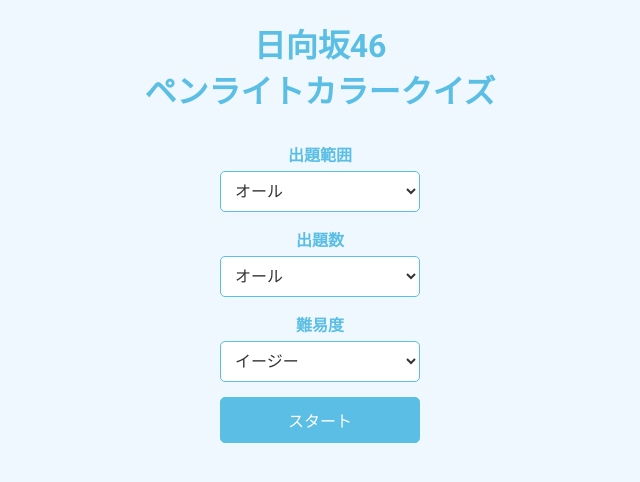
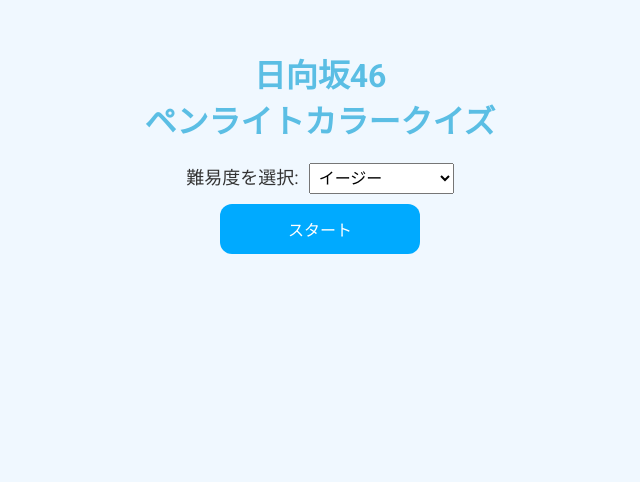
Before and after one commit to curogihu/hinatazaka_pen_light_color_quiz, a React (Create React App) app: page /top in a window 1280 px wide. Shown: the top 482 px of the page, without its empty margins (320-960 px from the left). Built offline with nearby package versions, Linux system fonts and the light colour scheme.

Commit message:
addtional commit

```diff
--- a/src/App.css
+++ b/src/App.css
@@ -1,5 +1,3 @@
-/* App.css */
-
 /* 全体のスタイル */
 body {
   font-family: 'Roboto', sans-serif;
@@ -114,7 +112,7 @@ h1 {
   margin: 20px 0;
 }
 
-.quiz-container .quiz-options {  /* 変更箇所 */
+.quiz-container .quiz-options {
   display: grid;
   grid-template-columns: repeat(2, 1fr); /* 2列 */
   gap: 10px;
@@ -173,3 +171,47 @@ h1 {
 .custom-button:hover {
   background-color: #008ecc;
 }
+
+.top-page {
+  text-align: center;
+  margin-top: 50px;
+}
+
+label {
+  font-size: 18px;
+  margin-right: 10px;
+}
+
+select {
+  font-size: 16px;
+  padding: 5px;
+}
+
+/* スタートボタンと確認ボタンを横並びに配置 */
+.buttons-container {
+  display: flex;
+  justify-content: center;
+  align-items: center; /* ボタンを上下中央に揃える */
+  gap: 10px; /* ボタン間のスペースを設定 */
+}
+
+.buttons-container button {
+  width: 200px; /* ボタンを同じ幅に設定 */
+  height: 50px; /* ボタンの高さを揃える */
+  margin: 10px;
+  padding: 10px;
+  background-color: #00aaff;
+  border: none;
+  color: white;
+  text-align: center;
+  text-decoration: none;
+  display: inline-block;
+  font-size: 16px;
+  cursor: pointer;
+  border-radius: 12px;
+  transition: background-color 0.3s ease;
+}
+
+.buttons-container button:hover {
+  background-color: #008ecc;
+}
--- a/src/pages/QuizPage.js
+++ b/src/pages/QuizPage.js
@@ -77,7 +77,7 @@ const QuizPage = () => {
   const initializeQuiz = useCallback(() => {
     setStartTime(Date.now());
     setQuestionIndex(0);
-    setLife(difficulty === 'easy' ? 3 : difficulty === 'normal' || difficulty === 'hard' ? 2 : 1);
+    setLife(difficulty === 'easy' ? 5 : difficulty === 'normal' ? 3 : difficulty === 'hard' ? 2 : 1);
     setTimeLeft(5);
     setIsCountingDown(difficulty === 'superhard');
 
--- a/src/pages/TopPage.js
+++ b/src/pages/TopPage.js
@@ -1,50 +1,33 @@
 import React, { useState } from 'react';
 import { useNavigate } from 'react-router-dom';
 
-const TopPage = () => {
+function TopPage() {
   const navigate = useNavigate();
-  const [range, setRange] = useState('all');
-  const [questionCount, setQuestionCount] = useState('5');
   const [difficulty, setDifficulty] = useState('easy');
 
   const handleStartQuiz = () => {
-    navigate('/quiz', {
-      state: { range, questionCount, difficulty },
-    });
+    navigate('/quiz', { state: { difficulty, range: 'all', questionCount: 'all' } });
   };
 
   return (
-    <div>
+    <div className="top-page">
       <h1>日向坂46<br/>ペンライトカラークイズ</h1>
-      <div className="quiz-options">
-        <label>出題範囲</label>
-        <select value={range} onChange={(e) => setRange(e.target.value)}>
-          <option value="all">オール</option>
-        </select>
 
-        <label>出題数</label>
-        <select
-          value={questionCount}
-          onChange={(e) => setQuestionCount(e.target.value)}
-        >
-          <option value="all">オール</option>
-        </select>
-
-        <label>難易度</label>
-        <select
-          value={difficulty}
-          onChange={(e) => setDifficulty(e.target.value)}
-        >
+      <div>
+        <label>難易度を選択:</label>
+        <select value={difficulty} onChange={(e) => setDifficulty(e.target.value)}>
           <option value="easy">イージー</option>
           <option value="normal">ノーマル</option>
           <option value="hard">ハード</option>
           <option value="superhard">スーパーハード</option>
         </select>
+      </div>
 
-        <button onClick={handleStartQuiz}>スタート</button>
+      <div className="buttons-container">
+        <button className="custom-button" onClick={handleStartQuiz}>スタート</button>
       </div>
     </div>
   );
-};
+}
 
 export default TopPage;
```
